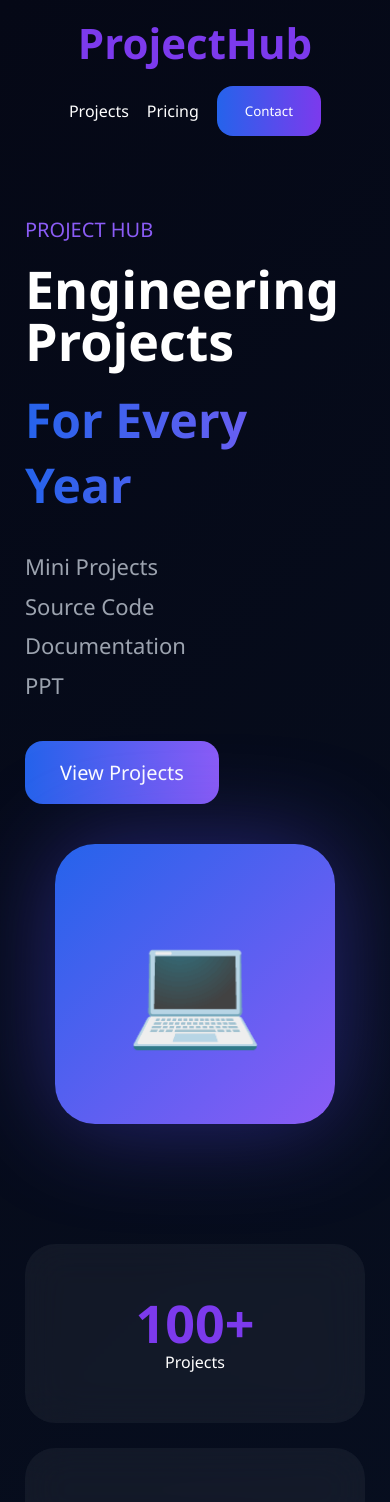
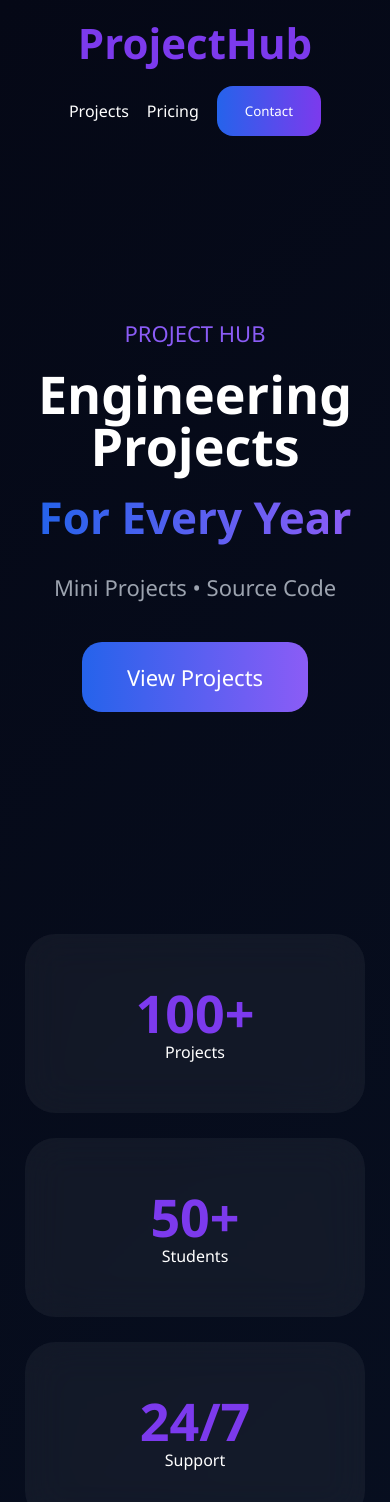
Before and after one commit to Abhishek447-ai/projects, a React (Create React App) app: page / in a window 390 px wide. Shown: the top 1502 px of the page. Built offline with nearby package versions, Linux system fonts and the light colour scheme.

Commit message:
better mobile hero1

```diff
--- a/src/components/Hero.js
+++ b/src/components/Hero.js
@@ -1,6 +1,4 @@
 function Hero() {
-
-const mobile = window.innerWidth < 768;
 
 return (
 
@@ -9,60 +7,28 @@ style={{
 
 display:"flex",
 
-flexDirection:
+flexDirection:"column",
 
-mobile
-
-?
-
-"column"
-
-:
-
-"row",
+justifyContent:"center",
 
 alignItems:"center",
 
-justifyContent:"space-between",
+textAlign:"center",
 
-padding:
+minHeight:"85vh",
 
-mobile
-
-?
-
-"40px 25px"
-
-:
-
-"80px 10%",
-
-gap:"40px",
-
-minHeight:"80vh"
+padding:"40px"
 
 }}
 
 >
-
-<div>
 
 <p
 style={{
 
 color:"#8b5cf6",
 
-fontSize:
-
-mobile
-
-?
-
-"20px"
-
-:
-
-"28px"
+fontSize:"22px"
 
 }}
 
@@ -73,12 +39,13 @@ PROJECT HUB
 </p>
 
 
+
 <h1
 style={{
 
 fontSize:
 
-mobile
+window.innerWidth<768
 
 ?
 
@@ -89,8 +56,6 @@ mobile
 "110px",
 
 lineHeight:"1",
-
-fontWeight:"900",
 
 marginTop:"20px"
 
@@ -107,22 +72,23 @@ Projects
 </h1>
 
 
+
 <h2
 style={{
 
-marginTop:"20px",
+marginTop:"15px",
 
 fontSize:
 
-mobile
+window.innerWidth<768
 
 ?
 
-"48px"
+"44px"
 
 :
 
-"90px",
+"85px",
 
 background:
 
@@ -143,66 +109,51 @@ For Every Year
 </h2>
 
 
+
 <p
 style={{
 
-marginTop:"30px",
+marginTop:"25px",
 
 color:"#9ca3af",
 
-fontSize:
-
-mobile
-
-?
-
-"22px"
-
-:
-
-"30px",
-
-lineHeight:"1.8"
+fontSize:"22px"
 
 }}
 
 >
 
-Mini Projects
-
-<br/>
-
-Source Code
-
-<br/>
-
-Documentation
-
-<br/>
-
-PPT
+Mini Projects • Source Code
 
 </p>
 
 
+
 <button
+
+onClick={()=>{
+
+window.location.href="#projects"
+
+}}
+
 style={{
 
-marginTop:"35px",
+marginTop:"40px",
 
-padding:"18px 35px",
-
-border:"none",
-
-borderRadius:"18px",
+padding:"20px 45px",
 
 background:
 
 "linear-gradient(90deg,#2563eb,#8b5cf6)",
 
+border:"none",
+
+borderRadius:"20px",
+
 color:"white",
 
-fontSize:"20px"
+fontSize:"22px"
 
 }}
 
@@ -212,77 +163,6 @@ View Projects
 
 </button>
 
-</div>
-
-
-
-<div>
-
-<div
-style={{
-
-width:
-
-mobile
-
-?
-
-"280px"
-
-:
-
-"520px",
-
-height:
-
-mobile
-
-?
-
-"280px"
-
-:
-
-"420px",
-
-borderRadius:"40px",
-
-background:
-
-"linear-gradient(135deg,#2563eb,#8b5cf6)",
-
-boxShadow:
-
-"0 0 100px rgba(79,70,229,.45)",
-
-display:"flex",
-
-justifyContent:"center",
-
-alignItems:"center",
-
-fontSize:
-
-mobile
-
-?
-
-"110px"
-
-:
-
-"180px"
-
-}}
-
->
-
-💻
-
-</div>
-
-</div>
-
 </section>
 
 )
```
